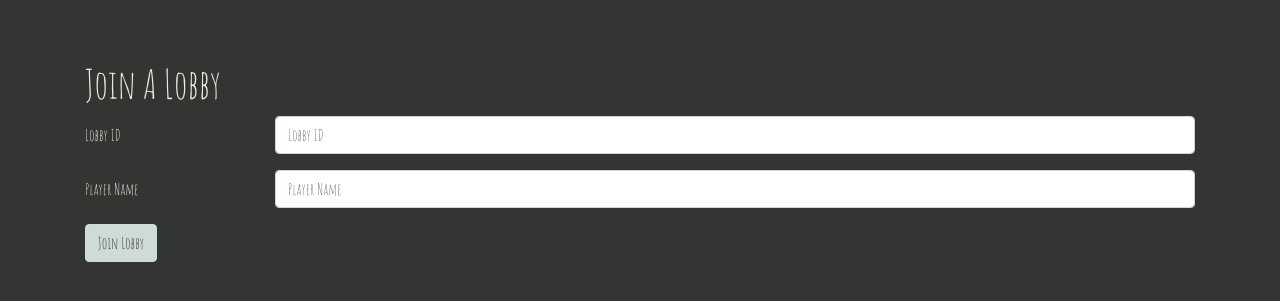
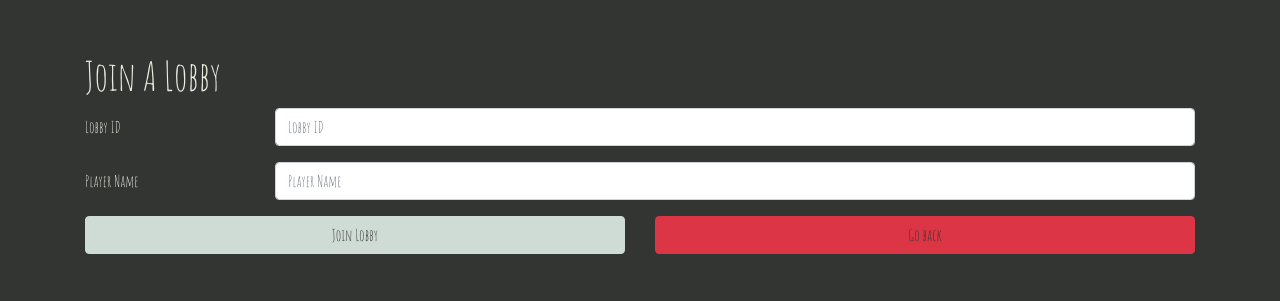
Before and after one commit to duybach/whowolf-gui, a React (Create React App) app: page /lobby/join in a window 1280 px wide. Shown: the part 239-540 px from the top of the page. Built offline with nearby package versions, Linux system fonts and the light colour scheme; no server answers.

Commit message:
Add go back button

```diff
--- a/src/components/CreateLobby.js
+++ b/src/components/CreateLobby.js
@@ -1,5 +1,5 @@
 import React, { useState } from 'react';
-import { useHistory } from 'react-router-dom';
+import { Link, useHistory } from 'react-router-dom';
 import { connect } from 'react-redux';
 
 import Button from 'react-bootstrap/Button';
@@ -48,8 +48,17 @@ const CreateLobby = ({ socket, dispatch }) => {
             </Form.Group>
 
             <Form.Group as={Row}>
-              <Col sm={{ span: 10, offset: 2 }}>
-                <Button type="submit" disabled={isLoading}>{isLoading ? 'Loading...' : 'Create Lobby'}</Button>
+              <Col>
+                <Button variant="primary" type="submit" disabled={isLoading} block>
+                  {isLoading ? 'Loading...' : 'Create Lobby'}
+                </Button>
+              </Col>
+              <Col>
+                <Link to="/">
+                  <Button variant="danger" block>
+                    Go back
+                  </Button>
+                </Link>
               </Col>
             </Form.Group>
           </Form>
--- a/src/components/Home.js
+++ b/src/components/Home.js
@@ -1,5 +1,4 @@
 import React from 'react';
-
 import { Link } from 'react-router-dom';
 
 import Button from 'react-bootstrap/Button';
@@ -20,7 +19,7 @@ class Home extends React.Component {
         <Row>
           <Col xs={12} md={6} className="text-center">
             <Link to="/lobby/join">
-              <Button variant="primary">
+              <Button variant="primary" block>
                 Join Game
               </Button>
             </Link>
@@ -28,7 +27,7 @@ class Home extends React.Component {
 
           <Col xs={12} md={6} className="text-center mt-3 mt-md-0">
             <Link to="/lobby/create">
-              <Button variant="primary">
+              <Button variant="primary" block>
                 Create Game
               </Button>
             </Link>
--- a/src/components/JoinLobby.js
+++ b/src/components/JoinLobby.js
@@ -1,6 +1,7 @@
 import React, { useState} from 'react';
 import { useHistory } from 'react-router-dom';
 import { connect } from 'react-redux';
+import { Link } from 'react-router-dom';
 
 import Button from 'react-bootstrap/Button';
 import Col from 'react-bootstrap/Col';
@@ -61,9 +62,21 @@ const JoinLobby = ({ socket, dispatch }) => {
               </Col>
             </Form.Group>
 
-            <Button variant="primary" type="submit" disabled={isLoading}>
-              {isLoading ? 'Loading...' : 'Join Lobby'}
-            </Button>
+            <Form.Group as={Row}>
+              <Col>
+                <Button variant="primary" type="submit" disabled={isLoading} block>
+                  {isLoading ? 'Loading...' : 'Join Lobby'}
+                </Button>
+              </Col>
+
+              <Col>
+                <Link to="/">
+                  <Button variant="danger" block>
+                    Go back
+                  </Button>
+                </Link>
+              </Col>
+            </Form.Group>
           </Form>
         </Col>
       </Row>
```
